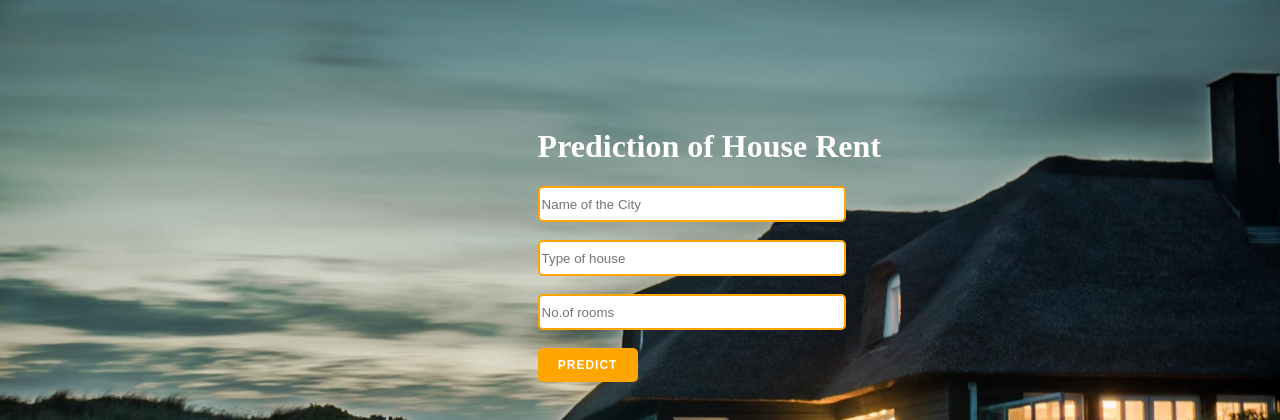
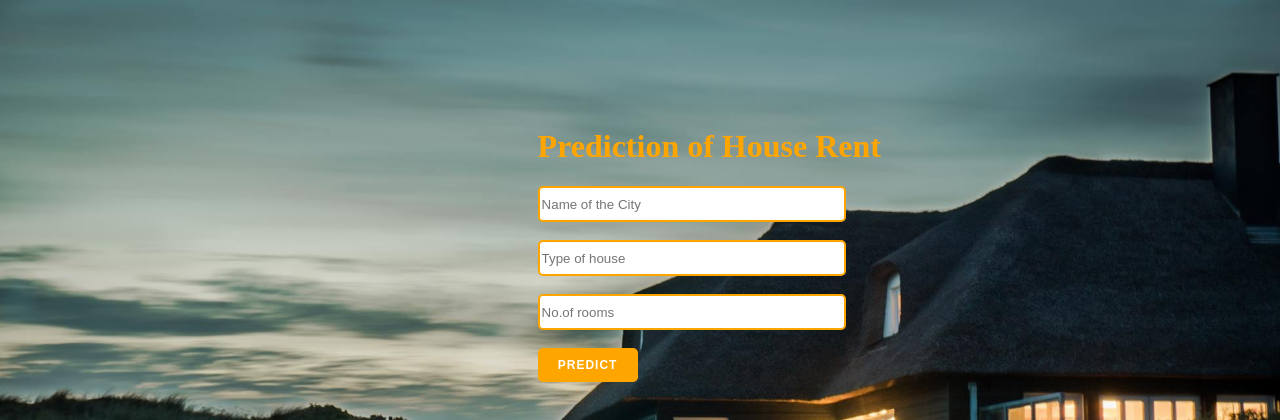
Before and after one commit to davidjfurtado/House-Rent, a Flask app: page / in a window 1280 px wide. Shown: the top 420 px of the page. Run offline with Flask 2, Linux system fonts and the light colour scheme; parts of the project's set-up code (start-up, migrations or seed data) failed here and were passed over.

Commit message:
Update index.html

```diff
--- a/templates/index.html
+++ b/templates/index.html
@@ -58,7 +58,7 @@
 
 
  <div class="login">
-	<h1 style="color:white; margin-left:40%;">Prediction of House Rent</h1>
+	<h1 style="color:orange; margin-left:40%;">Prediction of House Rent</h1>
     <div class="input">
     <form action="{{ url_for('predict')}}"method="post">
     	<input type="text" name="city" placeholder="Name of the City" required="required" /><br><br>
```
